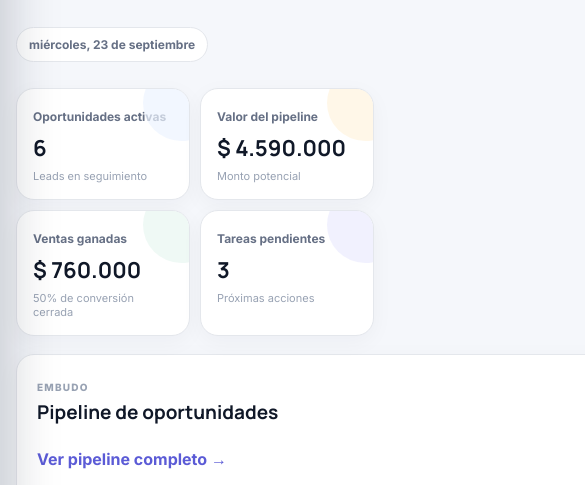
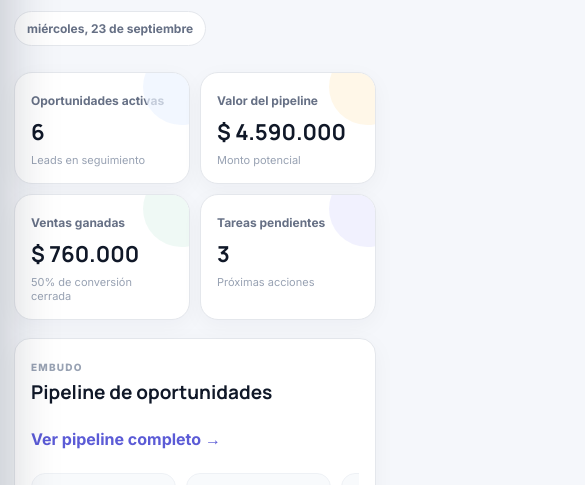
Before and after one commit to ArielCampos30/leadflow-crm, a plain HTML site: page index.html in a window 390 px wide. Shown: the part 285-770 px from the top of the page, 585 px wide, since content can reach past the window. Drawn offline with Linux system fonts and the light colour scheme.

Commit message:
Bloque 1: cargar correcciones responsive móviles

```diff
--- a/index.html
+++ b/index.html
@@ -10,6 +10,7 @@
   <link rel="preconnect" href="https://fonts.gstatic.com" crossorigin>
   <link href="https://fonts.googleapis.com/css2?family=Inter:wght@400;500;600;700;800&family=Manrope:wght@600;700;800&display=swap" rel="stylesheet">
   <link rel="stylesheet" href="styles.css">
+  <link rel="stylesheet" href="mobile-fixes.css">
 </head>
 <body>
   <a class="skip-link" href="#main-content">Saltar al contenido</a>
```
